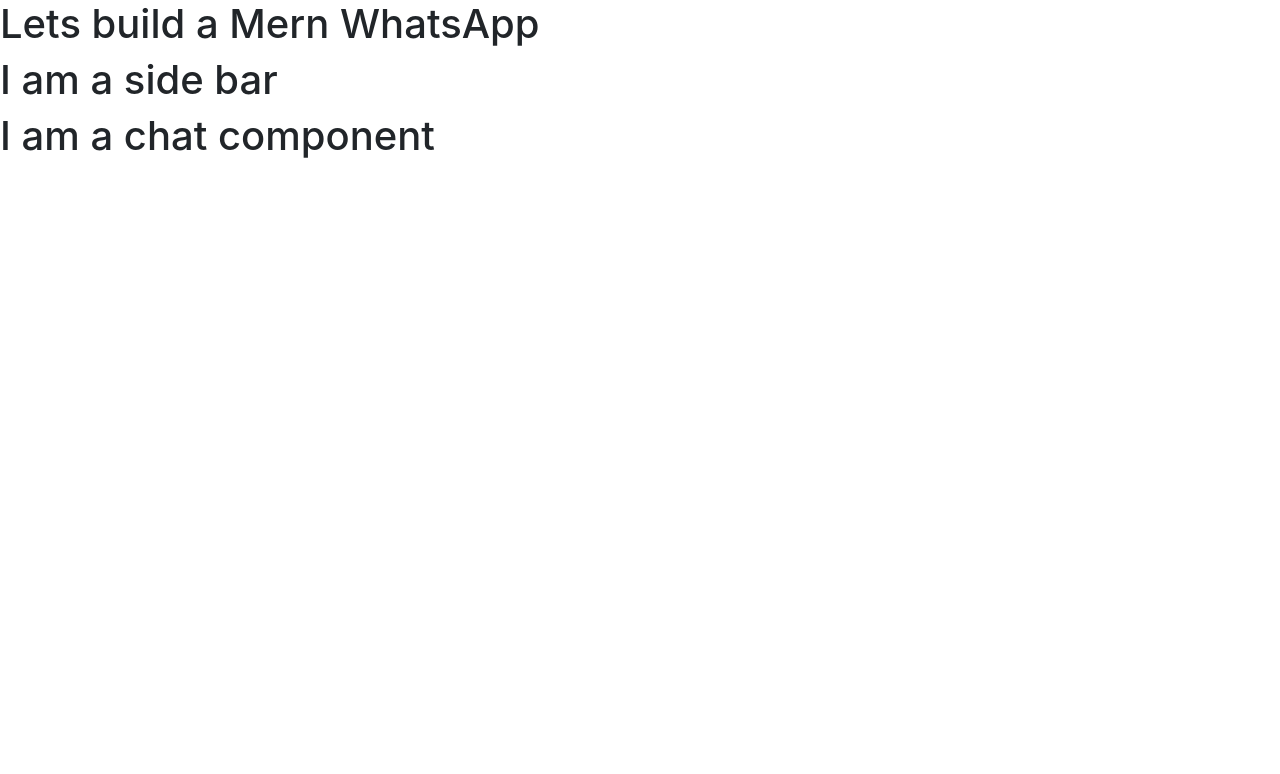
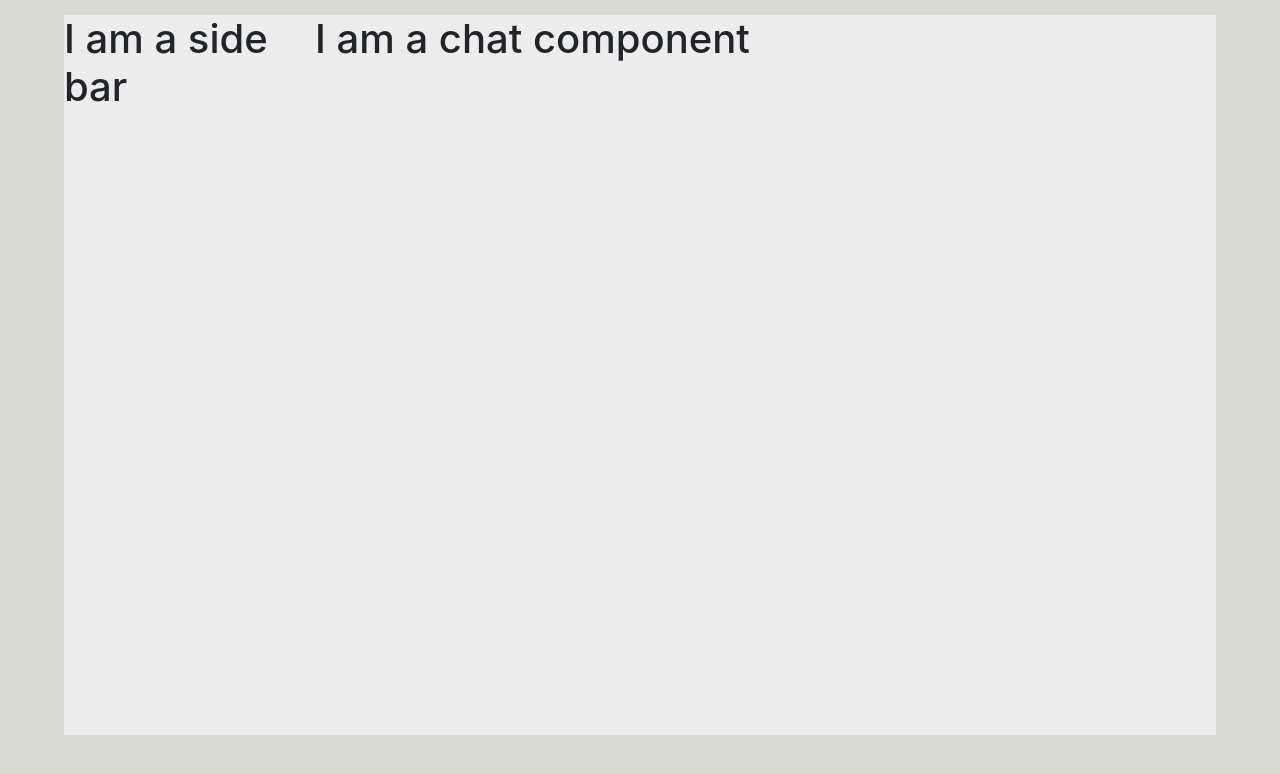
Before and after one commit to jamesoyanna/WhatsApp-Mern, a React (Create React App) app: page / in a window 1280 px wide. Shown: the top 774 px of the page. Built offline with nearby package versions, Linux system fonts and the light colour scheme.

Commit message:
added styling to components

```diff
--- /dev/null
+++ b/src/App.css
@@ -0,0 +1,16 @@
+.app{
+    display: grid;
+    place-items: center;
+    height: 100vh;
+    background-color: #dadbd3;
+}
+
+.app__body{
+    display: flex;
+    background-color: #ededed;
+    margin-top: -50px;
+    height: 90vh;
+    width: 90vw;
+    box-shadow: -1px 4px 20px -6px rgba(0,0,0,0,0.75);
+
+}
--- a/src/App.js
+++ b/src/App.js
@@ -1,15 +1,15 @@
 import React from 'react';
 import SideBar from './components/SideBar';
 import Chat from './components/Chat';
-//import './App.css';
+import './App.css';
 
 function App() {
   return (
     <div className="app">
-     <h1>Lets build a Mern WhatsApp</h1>
-     <SideBar />
-     <Chat />
-
+      <div className="app__body">
+        <SideBar />
+        <Chat />
+      </div>
     </div>
   );
 }
--- a/src/components/chat.css
+++ b/src/components/chat.css
@@ -0,0 +1,5 @@
+.chatbar{
+    display: flex;
+    flex-direction: column;
+    flex: 0.65;
+}
--- a/src/components/sidebar.css
+++ b/src/components/sidebar.css
@@ -0,0 +1,5 @@
+.sidebar{
+    display: flex;
+    flex-direction: column;
+    flex: 0.35;
+}
```
